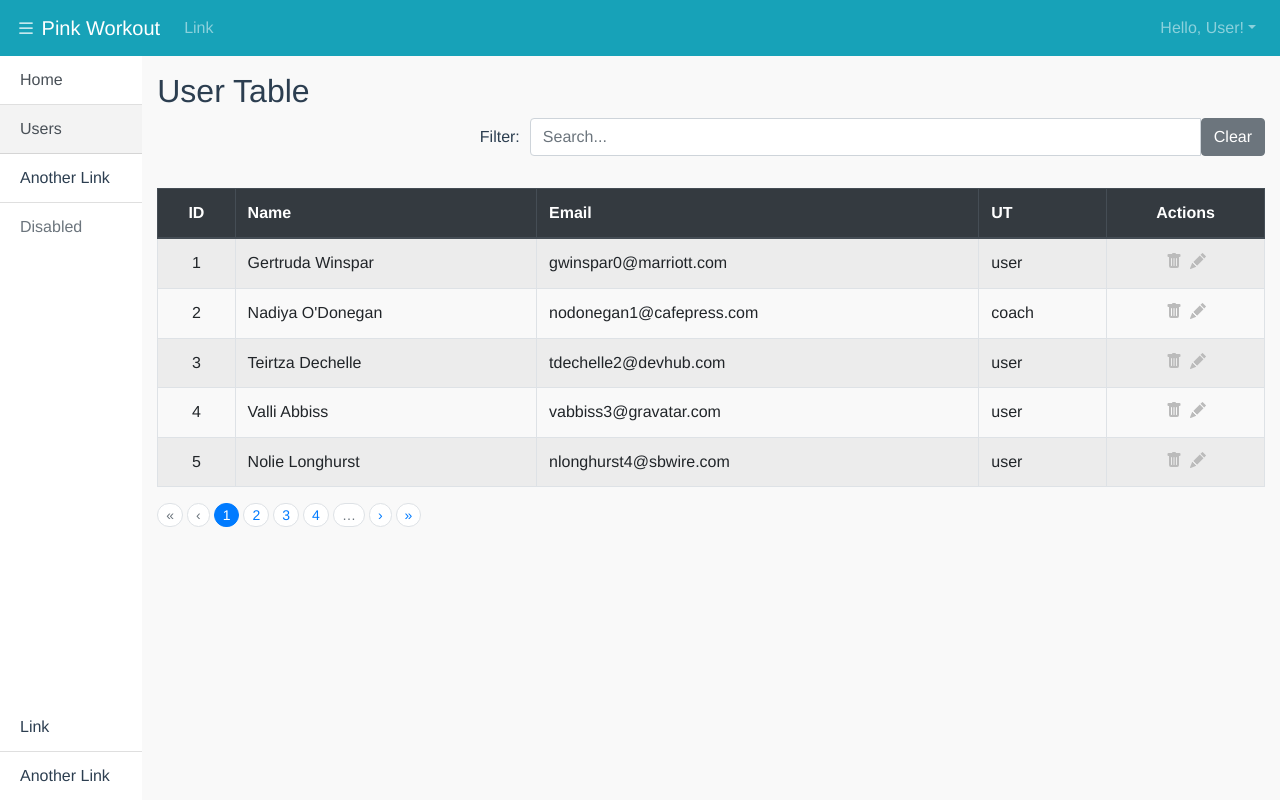
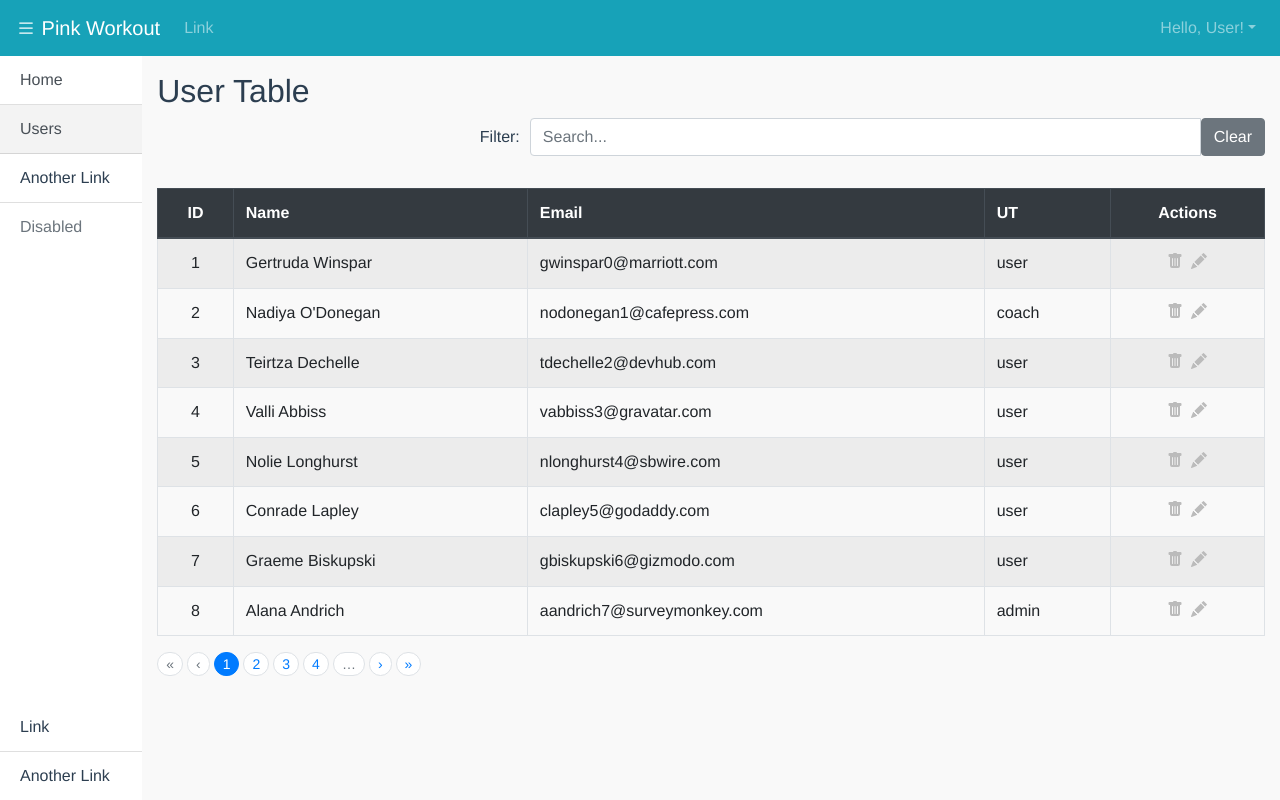
Before and after one commit to vicalbiter/pw-prot, a Vue app: page /users in a window 1280 px wide. Built offline with nearby package versions, Linux system fonts and the light colour scheme; data requests are answered from the project's data file.

Commit message:
Remove validations in EditUser

```diff
--- a/src/views/EditUser.vue
+++ b/src/views/EditUser.vue
@@ -41,12 +41,11 @@
             placeholder="Ingrese el teléfono..."
             type="tel"
             :disabled="disableInputs"
-            :state="telState"
             required
           ></b-form-input>
-          <b-form-invalid-feedback id="input-group-tel">
+          <!-- <b-form-invalid-feedback id="input-group-tel">
             El número debe ser de al menos 10 dígitos
-          </b-form-invalid-feedback>
+          </b-form-invalid-feedback> -->
         </b-form-group>
 
         <!-- User Type -->
--- a/src/views/Users.vue
+++ b/src/views/Users.vue
@@ -62,7 +62,7 @@ export default {
         // 'access_until',
         { key: 'actions', label: 'Actions', class: 'centered-cell'}],
       filter: '',
-      perPage: 5,
+      perPage: 8,
       currentPage: 1,
       filteredResults: 0,
       confirmValue: ''
@@ -84,11 +84,11 @@ export default {
     },
     confirmDelete(id) {
       this.confirmValue = ''
-      this.$bvModal.msgBoxConfirm('Are you sure?', {
+      this.$bvModal.msgBoxConfirm('¿Estás segura?', {
         size: 'sm',
         okVariant: 'danger',
-        okTitle: 'Yes',
-        cancelTitle: 'Cancel',
+        okTitle: 'Sí',
+        cancelTitle: 'Cancelar',
         centered: true
       })
         .then(value => {
```
